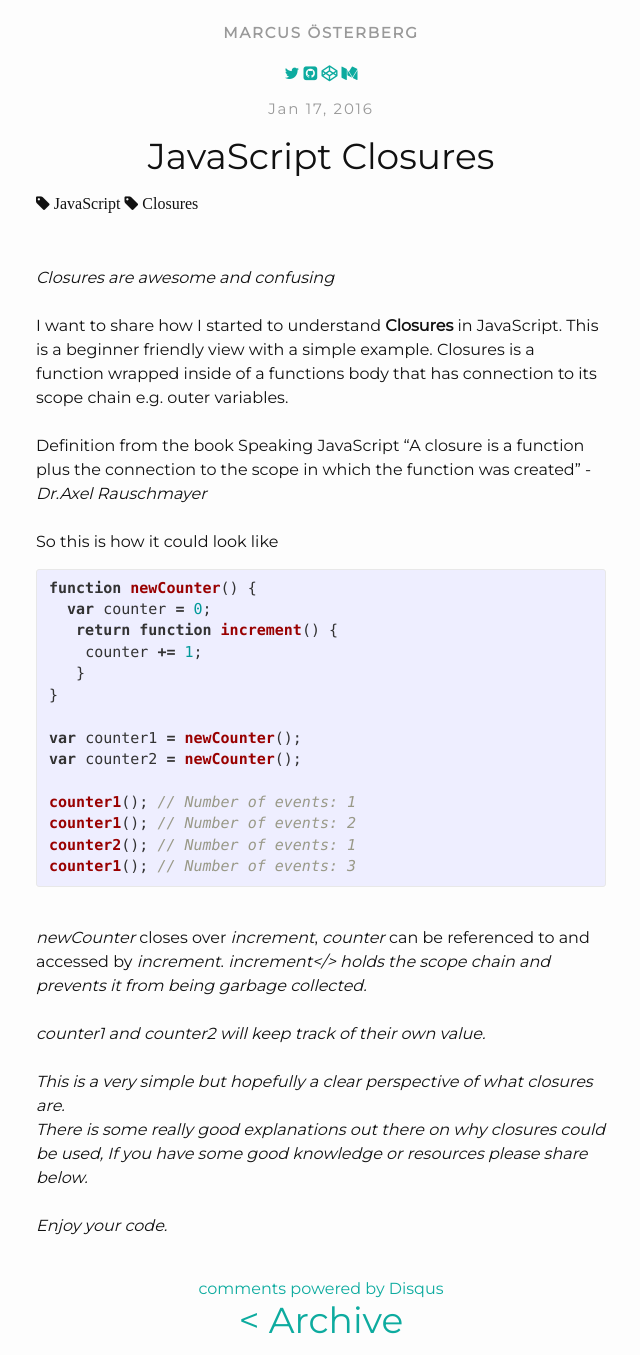
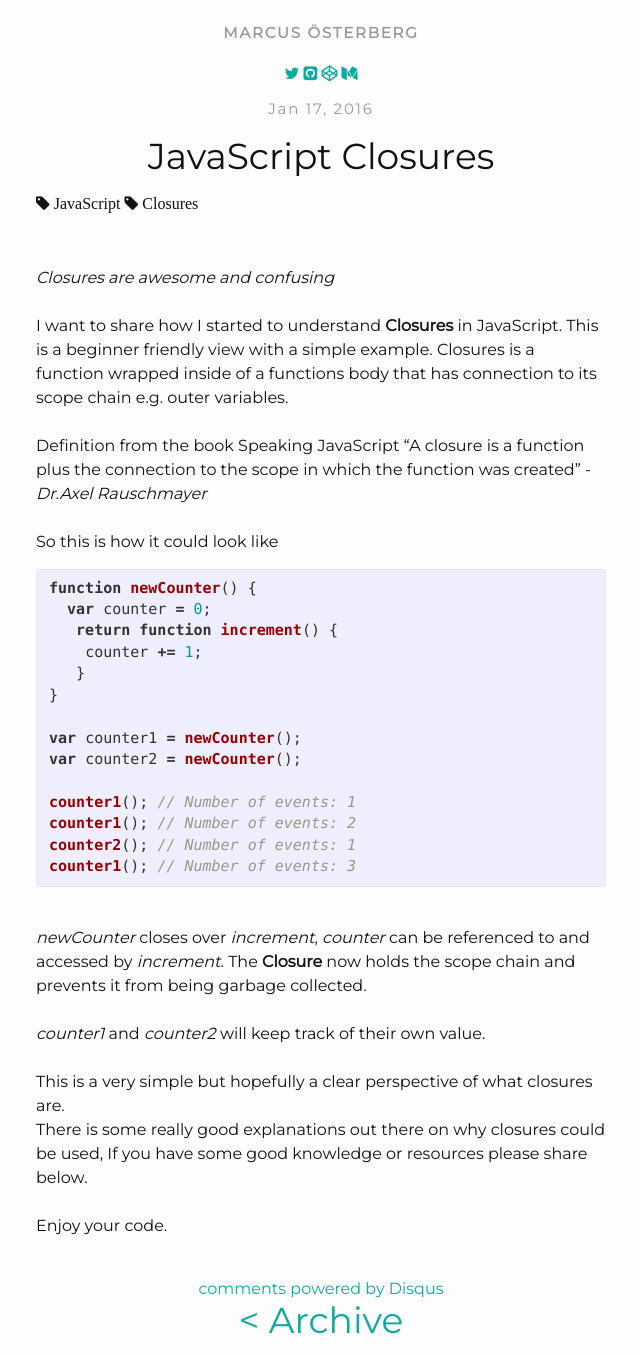
Before and after one commit to osterbergmarcus/osterbergmarcus.github.io, a Jekyll site: the page built from _posts/2016-01-17-javaScriptClosures.markdown, in a window 1280 px wide. Shown: the whole page, without its empty margins (339-979 px from the left). Built offline with Jekyll 4.4.1, drawn with Linux system fonts in a browser that asks for light colours; nearby versions of some CDN libraries; comment, search, counter and statistics services are not loaded.

Commit message:
Changed def

```diff
--- a/_posts/2016-01-17-javaScriptClosures.markdown
+++ b/_posts/2016-01-17-javaScriptClosures.markdown
@@ -35,7 +35,7 @@ counter2(); // Number of events: 1
 counter1(); // Number of events: 3
 {% endhighlight %}
 <br/>
-<i>newCounter</i> closes over <i>increment</i>, <i>counter</i> can be referenced to and accessed by <i>increment</i>. <i>increment</> holds the scope chain and prevents it from being garbage collected.
+<i>newCounter</i> closes over <i>increment</i>, <i>counter</i> can be referenced to and accessed by <i>increment</i>. The <strong>Closure</strong> now holds the scope chain and prevents it from being garbage collected.
 <br/>
 <br/>
 <i>counter1</i> and <i>counter2</i> will keep track of their own value.
```
